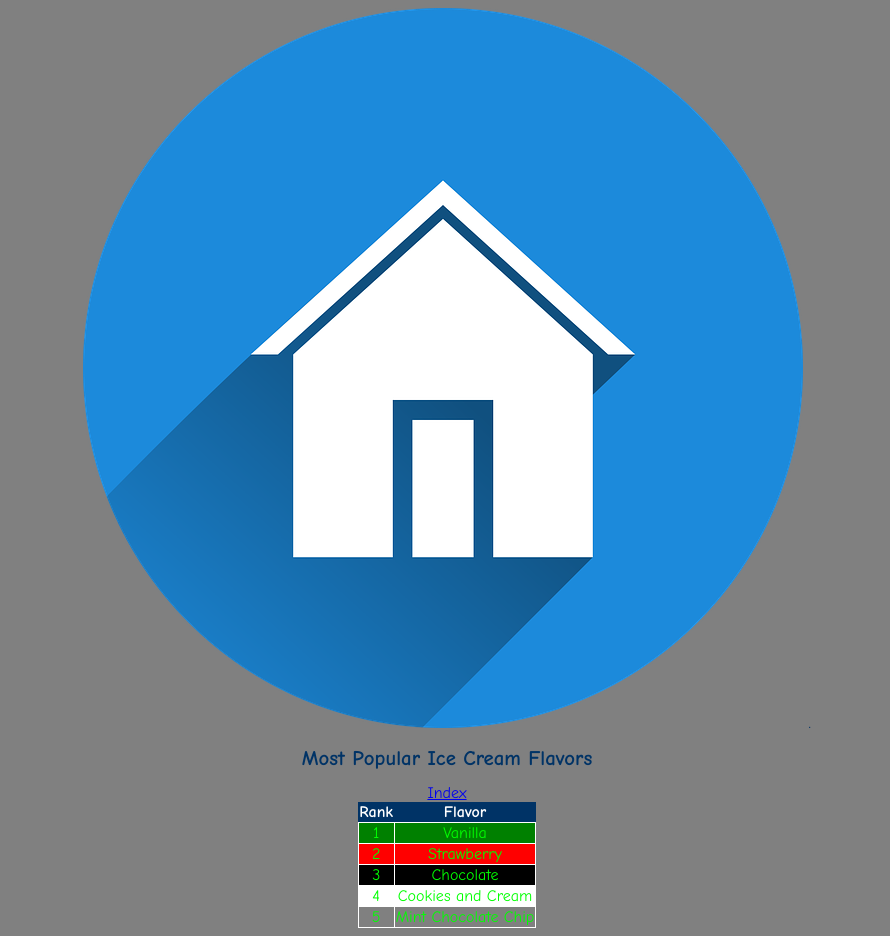
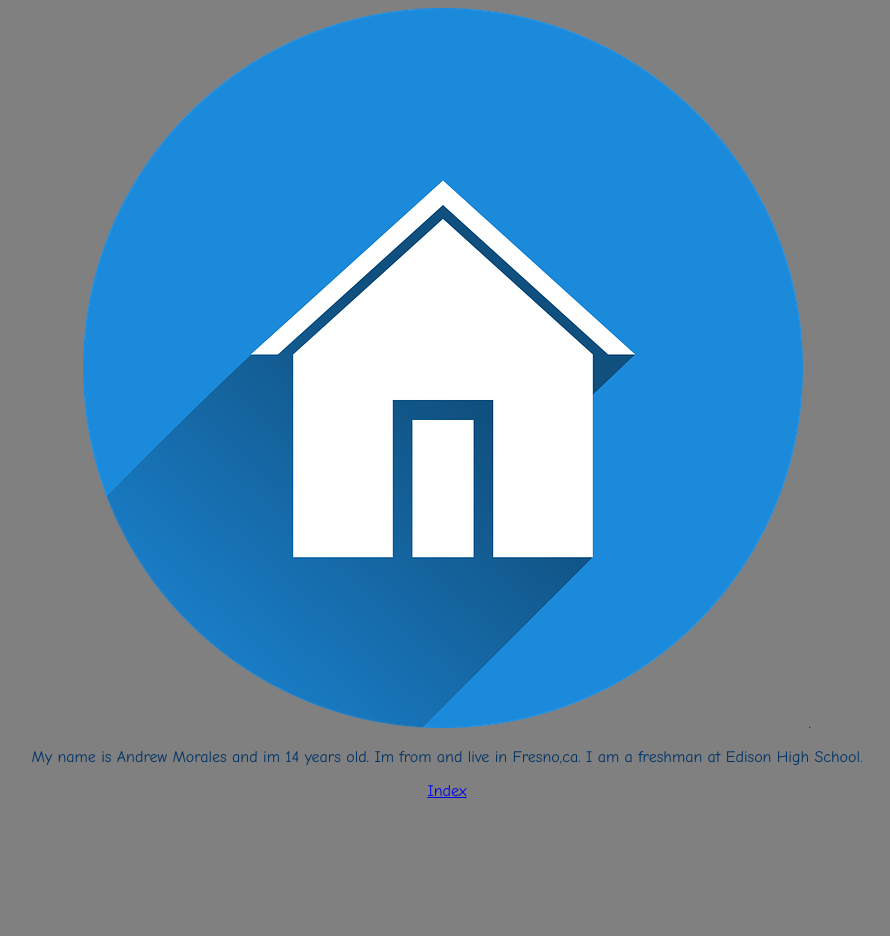
Before and after one commit to ETAndrew26/hello-world, a plain HTML site: page home.html in a window 1280 px wide. Shown: the whole page, without its empty margins (193-1083 px from the left). After the commit the page ends 808 px from the top, so only its background shows below. Drawn offline with Linux system fonts and the light colour scheme.

Commit message:
Update home.html

```diff
--- a/home.html
+++ b/home.html
@@ -5,18 +5,7 @@
 <body>
 <div align=center />
 <img src="home.jpg" /> .
- <h1>Most Popular Ice Cream Flavors</h1>
- <table><tr><th>Rank</th><th>Flavor</th></tr>
- <tr><td style="color:#00FF00;background-color:green;">1</td>
- <td style="color:#00FF00;background-color:green;">Vanilla</td></tr>
- <tr><td style="color:#00FF00;background-color:red;">2</td>
- <td style="color:#00FF00;background-color:red;">Strawberry</td></tr>
- <tr><td style="color:#00FF00;background-color:black;">3</td>
- <td style="color:#00FF00;background-color:black;">Chocolate</td></tr>
- <tr><td style="color:#00FF00;background-color:white;">4</td>
- <td <td style="color:#00FF00;background-color:white;">Cookies and Cream</td>
- <tr><td style="color:#00FF00;background-color:gray;">5</td>
- <td <td style="color:#00FF00;background-color:gray;">Mint Chocolate Chip</td>
+ <p>My name is Andrew Morales and im 14 years old. Im from and live in Fresno,ca. I am a freshman at Edison High School.</p>
  <a href="index.html">Index</a>
 </body>
 </html>
```
